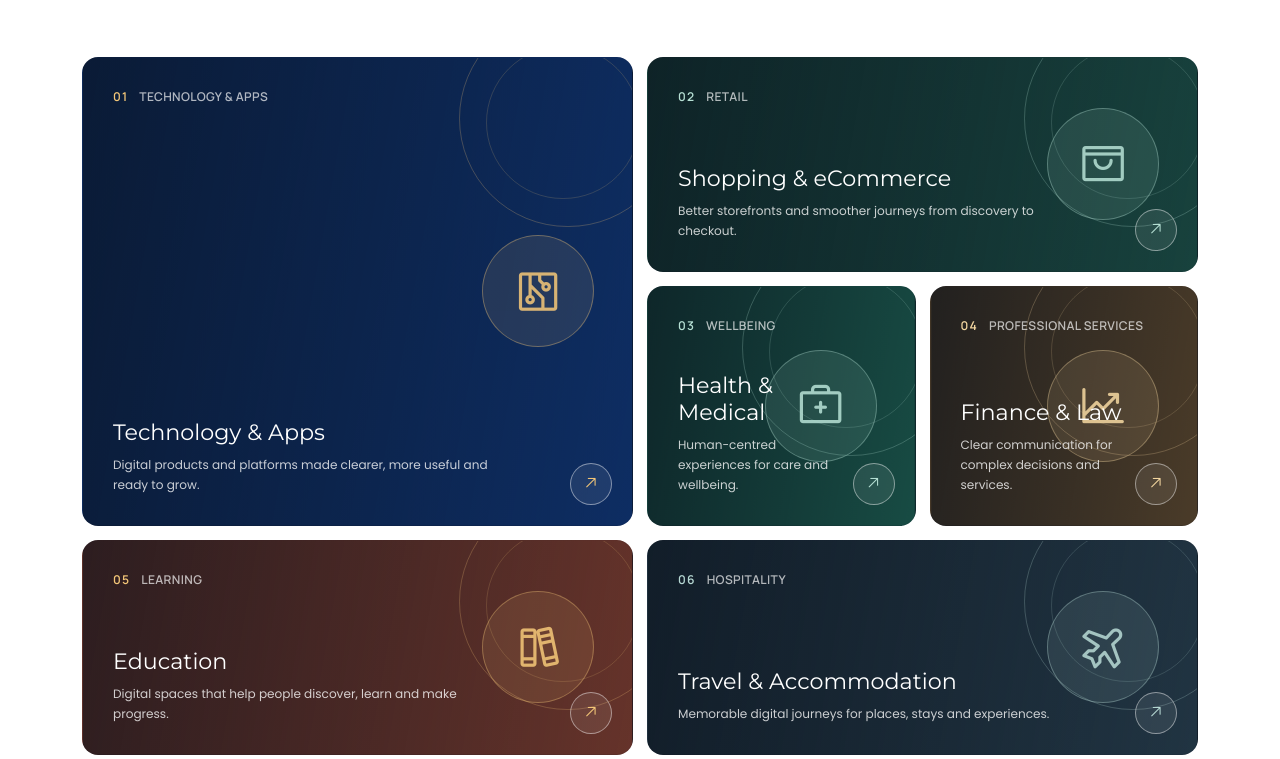
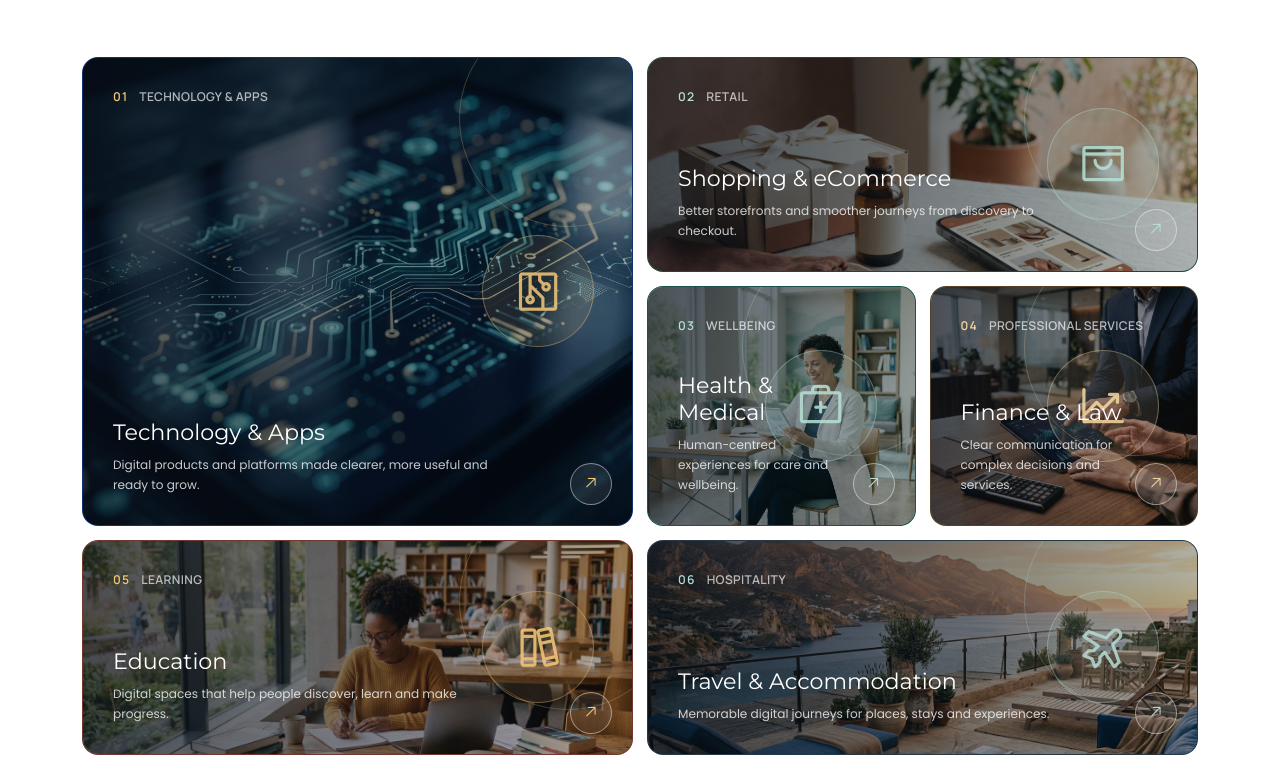
Before and after one commit to alifywork/custom-alify, a plain HTML site: page index.html in a window 1280 px wide. Shown: the part 5897-6656 px from the top of the page. Drawn offline with Linux system fonts and the light colour scheme.

Commit message:
Render industry photos as full-card background images
Co-authored-by: arena-agent <297053741+arena-agent@users.noreply.github.com>

```diff
--- a/assets/css/advanced-pages.css
+++ b/assets/css/advanced-pages.css
@@ -339,7 +339,7 @@
 .home-industries__lead { max-width: 650px; margin: 18px 0 0; color: var(--color-muted); line-height: 1.8; }
 .home-industries__cta { display: flex; justify-content: flex-end; }
 .industry-bento { display: grid; grid-template-columns: repeat(4,minmax(0,1fr)); grid-auto-rows: minmax(215px,auto); gap: 14px; }
-.industry-bento__card { --industry-bg: #153978; --industry-hover: #1C4C91; --industry-accent: #F4C778; --industry-text: #fff; position: relative; display: flex; min-width: 0; min-height: 215px; flex-direction: column; overflow: hidden; padding: clamp(20px,2.4vw,30px); border: 1px solid rgba(18,21,28,.07); border-radius: 16px; background-color: var(--industry-bg); background-image: linear-gradient(100deg,rgba(8,15,25,.68) 0%,rgba(8,15,25,.42) 54%,rgba(8,15,25,.18) 100%),var(--industry-image); background-size: cover; background-position: center; color: var(--industry-text); text-decoration: none; isolation: isolate; transition: transform .28s ease, background-color .28s ease, box-shadow .28s ease; }
+.industry-bento__card { --industry-bg: #153978; --industry-hover: #1C4C91; --industry-accent: #F4C778; --industry-text: #fff; position: relative; display: flex; min-width: 0; min-height: 215px; flex-direction: column; overflow: hidden; padding: clamp(20px,2.4vw,30px); border: 1px solid rgba(18,21,28,.07); border-radius: 16px; background-color: var(--industry-bg); color: var(--industry-text); text-decoration: none; isolation: isolate; transition: transform .28s ease, background-color .28s ease, box-shadow .28s ease; }
 .industry-bento__card:hover,.industry-bento__card:focus-visible { transform: translateY(-4px); background-color: var(--industry-hover); color: var(--industry-text); box-shadow: 0 18px 46px rgba(18,21,28,.16); }
 .industry-bento__card:focus-visible { outline: 3px solid var(--color-amber); outline-offset: 3px; }
 .industry-bento__card--feature { grid-column: span 2; grid-row: span 2; min-height: 444px; --industry-bg: #0F3473; --industry-hover: #17458F; }
@@ -348,18 +348,19 @@
 .industry-bento__card--finance { --industry-bg: #59452C; --industry-hover: #6E5638; --industry-accent: #F4D7A0; --industry-text: #fff; }
 .industry-bento__card--education { grid-column: span 2; --industry-bg: #7A3B2E; --industry-hover: #914936; --industry-accent: #F4C778; }
 .industry-bento__card--travel { grid-column: span 2; --industry-bg: #263C4B; --industry-hover: #345567; --industry-accent: #B7D9D4; }
-.industry-bento__card::before { position: absolute; z-index: -1; top: -48px; right: -45px; width: clamp(150px,17vw,240px); aspect-ratio: 1; border: 1px solid color-mix(in srgb,var(--industry-accent) 35%,transparent); border-radius: 50%; content: ''; opacity: .7; transition: transform .4s ease; }
-.industry-bento__card::after { position: absolute; z-index: -1; top: -12px; right: -8px; width: clamp(100px,12vw,164px); aspect-ratio: 1; border: 1px solid color-mix(in srgb,var(--industry-accent) 24%,transparent); border-radius: 50%; content: ''; opacity: .7; transition: transform .4s ease; }
-.industry-bento__card:hover::before { transform: scale(1.12); }
+.industry-bento__image { position: absolute; z-index: -1; inset: 0; display: block; width: 100%; height: 100%; max-width: none; object-fit: cover; opacity: .9; transition: transform .65s cubic-bezier(.2,.7,.2,1), opacity .3s ease; }
+.industry-bento__card:hover .industry-bento__image { transform: scale(1.045); opacity: 1; }
+.industry-bento__card::before { position: absolute; z-index: 0; inset: 0; background: linear-gradient(100deg,rgba(8,15,25,.72) 0%,rgba(8,15,25,.46) 55%,rgba(8,15,25,.22) 100%); content: ''; }
+.industry-bento__card::after { position: absolute; z-index: 0; top: -48px; right: -45px; width: clamp(150px,17vw,240px); aspect-ratio: 1; border: 1px solid color-mix(in srgb,var(--industry-accent) 35%,transparent); border-radius: 50%; content: ''; opacity: .7; transition: transform .4s ease; }
 .industry-bento__card:hover::after { transform: scale(.9); }
-.industry-bento__meta { display: flex; align-items: center; gap: 11px; color: var(--industry-accent); font: 600 var(--font-size-xs) var(--font-accent); letter-spacing: .1em; text-transform: uppercase; }
+.industry-bento__meta { position: relative; z-index: 1; display: flex; align-items: center; gap: 11px; color: var(--industry-accent); font: 600 var(--font-size-xs) var(--font-accent); letter-spacing: .1em; text-transform: uppercase; }
 .industry-bento__meta span { color: var(--industry-text); opacity: .68; letter-spacing: .03em; }
-.industry-bento__art { position: absolute; top: 50%; right: clamp(18px,3vw,38px); display: grid; width: clamp(70px,9vw,112px); aspect-ratio: 1; place-items: center; border: 1px solid color-mix(in srgb,var(--industry-accent) 42%,transparent); border-radius: 50%; background: color-mix(in srgb,var(--industry-accent) 12%,transparent); color: var(--industry-accent); font-size: clamp(2rem,4vw,3.4rem); opacity: .88; transform: translateY(-50%); transition: transform .35s ease, background .35s ease; }
+.industry-bento__art { position: absolute; z-index: 1; top: 50%; right: clamp(18px,3vw,38px); display: grid; width: clamp(70px,9vw,112px); aspect-ratio: 1; place-items: center; border: 1px solid color-mix(in srgb,var(--industry-accent) 42%,transparent); border-radius: 50%; background: color-mix(in srgb,var(--industry-accent) 12%,transparent); color: var(--industry-accent); font-size: clamp(2rem,4vw,3.4rem); opacity: .88; transform: translateY(-50%); transition: transform .35s ease, background .35s ease; }
 .industry-bento__card:hover .industry-bento__art { background: color-mix(in srgb,var(--industry-accent) 20%,transparent); transform: translateY(-50%) rotate(-8deg) scale(1.06); }
 .industry-bento__body { position: relative; z-index: 1; display: grid; gap: 8px; max-width: 82%; margin-top: auto; padding-top: 38px; }
 .industry-bento__title { color: var(--industry-text); font: 400 var(--font-size-h5)/1.25 var(--font-heading); }
 .industry-bento__copy { color: color-mix(in srgb,var(--industry-text) 78%,transparent); font-size: var(--font-size-xs); line-height: 1.65; }
-.industry-bento__arrow { position: absolute; right: 20px; bottom: 20px; display: grid; width: 42px; height: 42px; place-items: center; border: 1px solid color-mix(in srgb,var(--industry-text) 45%,transparent); border-radius: 50%; background: color-mix(in srgb,var(--industry-text) 8%,transparent); color: var(--industry-accent); font-size: 1.05rem; transition: transform .25s ease, background .25s ease; }
+.industry-bento__arrow { position: absolute; z-index: 1; right: 20px; bottom: 20px; display: grid; width: 42px; height: 42px; place-items: center; border: 1px solid color-mix(in srgb,var(--industry-text) 45%,transparent); border-radius: 50%; background: color-mix(in srgb,var(--industry-text) 8%,transparent); color: var(--industry-accent); font-size: 1.05rem; transition: transform .25s ease, background .25s ease; }
 .industry-bento__card:hover .industry-bento__arrow { transform: rotate(45deg); background: color-mix(in srgb,var(--industry-text) 15%,transparent); }
 @media (max-width: 991.98px) { .industry-bento { grid-template-columns: repeat(2,minmax(0,1fr)); grid-auto-rows: minmax(225px,auto); } .industry-bento__card--feature { min-height: 465px; } .industry-bento__card--commerce,.industry-bento__card--education,.industry-bento__card--travel { grid-column: span 1; } .home-industries__cta { justify-content: flex-start; } }
 @media (max-width: 575.98px) { .industry-bento { grid-template-columns: 1fr; grid-auto-rows: auto; gap: 12px; } .industry-bento__card,.industry-bento__card--feature { grid-column: auto; grid-row: auto; min-height: 235px; } .industry-bento__card--feature { min-height: 295px; } .industry-bento__body { max-width: 76%; } }
--- a/index.html
+++ b/index.html
@@ -254,12 +254,12 @@
           <div class="col-lg-4 home-industries__cta"><a class="btn-pill btn-pill--outline" href="industries.html">Explore industries <i class="ph ph-arrow-up-right" aria-hidden="true"></i></a></div>
         </div>
         <div class="industry-bento" aria-label="Industries we work with">
-          <a class="industry-bento__card industry-bento__card--feature" href="industries.html?industry=technology" style="--industry-image:url('assets/images/industries/technology.jpg')"><span class="industry-bento__meta">01 <span>Technology &amp; Apps</span></span><span class="industry-bento__art"><i class="ph ph-circuitry" aria-hidden="true"></i></span><span class="industry-bento__body"><span class="industry-bento__title">Technology &amp; Apps</span><span class="industry-bento__copy">Digital products and platforms made clearer, more useful and ready to grow.</span></span><span class="industry-bento__arrow"><i class="ph ph-arrow-up-right" aria-hidden="true"></i></span></a>
-          <a class="industry-bento__card industry-bento__card--commerce" href="industries.html?industry=ecommerce" style="--industry-image:url('assets/images/industries/commerce.jpg')"><span class="industry-bento__meta">02 <span>Retail</span></span><span class="industry-bento__art"><i class="ph ph-shopping-bag-open" aria-hidden="true"></i></span><span class="industry-bento__body"><span class="industry-bento__title">Shopping &amp; eCommerce</span><span class="industry-bento__copy">Better storefronts and smoother journeys from discovery to checkout.</span></span><span class="industry-bento__arrow"><i class="ph ph-arrow-up-right" aria-hidden="true"></i></span></a>
-          <a class="industry-bento__card industry-bento__card--health" href="industries.html?industry=health" style="--industry-image:url('assets/images/industries/health.jpg')"><span class="industry-bento__meta">03 <span>Wellbeing</span></span><span class="industry-bento__art"><i class="ph ph-first-aid-kit" aria-hidden="true"></i></span><span class="industry-bento__body"><span class="industry-bento__title">Health &amp; Medical</span><span class="industry-bento__copy">Human-centred experiences for care and wellbeing.</span></span><span class="industry-bento__arrow"><i class="ph ph-arrow-up-right" aria-hidden="true"></i></span></a>
-          <a class="industry-bento__card industry-bento__card--finance" href="industries.html?industry=finance" style="--industry-image:url('assets/images/industries/finance.jpg')"><span class="industry-bento__meta">04 <span>Professional services</span></span><span class="industry-bento__art"><i class="ph ph-chart-line-up" aria-hidden="true"></i></span><span class="industry-bento__body"><span class="industry-bento__title">Finance &amp; Law</span><span class="industry-bento__copy">Clear communication for complex decisions and services.</span></span><span class="industry-bento__arrow"><i class="ph ph-arrow-up-right" aria-hidden="true"></i></span></a>
-          <a class="industry-bento__card industry-bento__card--education" href="industries.html?industry=education" style="--industry-image:url('assets/images/industries/education.jpg')"><span class="industry-bento__meta">05 <span>Learning</span></span><span class="industry-bento__art"><i class="ph ph-books" aria-hidden="true"></i></span><span class="industry-bento__body"><span class="industry-bento__title">Education</span><span class="industry-bento__copy">Digital spaces that help people discover, learn and make progress.</span></span><span class="industry-bento__arrow"><i class="ph ph-arrow-up-right" aria-hidden="true"></i></span></a>
-          <a class="industry-bento__card industry-bento__card--travel" href="industries.html?industry=travel" style="--industry-image:url('assets/images/industries/travel.jpg')"><span class="industry-bento__meta">06 <span>Hospitality</span></span><span class="industry-bento__art"><i class="ph ph-airplane-tilt" aria-hidden="true"></i></span><span class="industry-bento__body"><span class="industry-bento__title">Travel &amp; Accommodation</span><span class="industry-bento__copy">Memorable digital journeys for places, stays and experiences.</span></span><span class="industry-bento__arrow"><i class="ph ph-arrow-up-right" aria-hidden="true"></i></span></a>
+          <a class="industry-bento__card industry-bento__card--feature" href="industries.html?industry=technology"><img class="industry-bento__image" src="assets/images/industries/technology.jpg" alt="" aria-hidden="true" loading="lazy"><span class="industry-bento__meta">01 <span>Technology &amp; Apps</span></span><span class="industry-bento__art"><i class="ph ph-circuitry" aria-hidden="true"></i></span><span class="industry-bento__body"><span class="industry-bento__title">Technology &amp; Apps</span><span class="industry-bento__copy">Digital products and platforms made clearer, more useful and ready to grow.</span></span><span class="industry-bento__arrow"><i class="ph ph-arrow-up-right" aria-hidden="true"></i></span></a>
+          <a class="industry-bento__card industry-bento__card--commerce" href="industries.html?industry=ecommerce"><img class="industry-bento__image" src="assets/images/industries/commerce.jpg" alt="" aria-hidden="true" loading="lazy"><span class="industry-bento__meta">02 <span>Retail</span></span><span class="industry-bento__art"><i class="ph ph-shopping-bag-open" aria-hidden="true"></i></span><span class="industry-bento__body"><span class="industry-bento__title">Shopping &amp; eCommerce</span><span class="industry-bento__copy">Better storefronts and smoother journeys from discovery to checkout.</span></span><span class="industry-bento__arrow"><i class="ph ph-arrow-up-right" aria-hidden="true"></i></span></a>
+          <a class="industry-bento__card industry-bento__card--health" href="industries.html?industry=health"><img class="industry-bento__image" src="assets/images/industries/health.jpg" alt="" aria-hidden="true" loading="lazy"><span class="industry-bento__meta">03 <span>Wellbeing</span></span><span class="industry-bento__art"><i class="ph ph-first-aid-kit" aria-hidden="true"></i></span><span class="industry-bento__body"><span class="industry-bento__title">Health &amp; Medical</span><span class="industry-bento__copy">Human-centred experiences for care and wellbeing.</span></span><span class="industry-bento__arrow"><i class="ph ph-arrow-up-right" aria-hidden="true"></i></span></a>
+          <a class="industry-bento__card industry-bento__card--finance" href="industries.html?industry=finance"><img class="industry-bento__image" src="assets/images/industries/finance.jpg" alt="" aria-hidden="true" loading="lazy"><span class="industry-bento__meta">04 <span>Professional services</span></span><span class="industry-bento__art"><i class="ph ph-chart-line-up" aria-hidden="true"></i></span><span class="industry-bento__body"><span class="industry-bento__title">Finance &amp; Law</span><span class="industry-bento__copy">Clear communication for complex decisions and services.</span></span><span class="industry-bento__arrow"><i class="ph ph-arrow-up-right" aria-hidden="true"></i></span></a>
+          <a class="industry-bento__card industry-bento__card--education" href="industries.html?industry=education"><img class="industry-bento__image" src="assets/images/industries/education.jpg" alt="" aria-hidden="true" loading="lazy"><span class="industry-bento__meta">05 <span>Learning</span></span><span class="industry-bento__art"><i class="ph ph-books" aria-hidden="true"></i></span><span class="industry-bento__body"><span class="industry-bento__title">Education</span><span class="industry-bento__copy">Digital spaces that help people discover, learn and make progress.</span></span><span class="industry-bento__arrow"><i class="ph ph-arrow-up-right" aria-hidden="true"></i></span></a>
+          <a class="industry-bento__card industry-bento__card--travel" href="industries.html?industry=travel"><img class="industry-bento__image" src="assets/images/industries/travel.jpg" alt="" aria-hidden="true" loading="lazy"><span class="industry-bento__meta">06 <span>Hospitality</span></span><span class="industry-bento__art"><i class="ph ph-airplane-tilt" aria-hidden="true"></i></span><span class="industry-bento__body"><span class="industry-bento__title">Travel &amp; Accommodation</span><span class="industry-bento__copy">Memorable digital journeys for places, stays and experiences.</span></span><span class="industry-bento__arrow"><i class="ph ph-arrow-up-right" aria-hidden="true"></i></span></a>
         </div>
       </div>
     </section>
```
